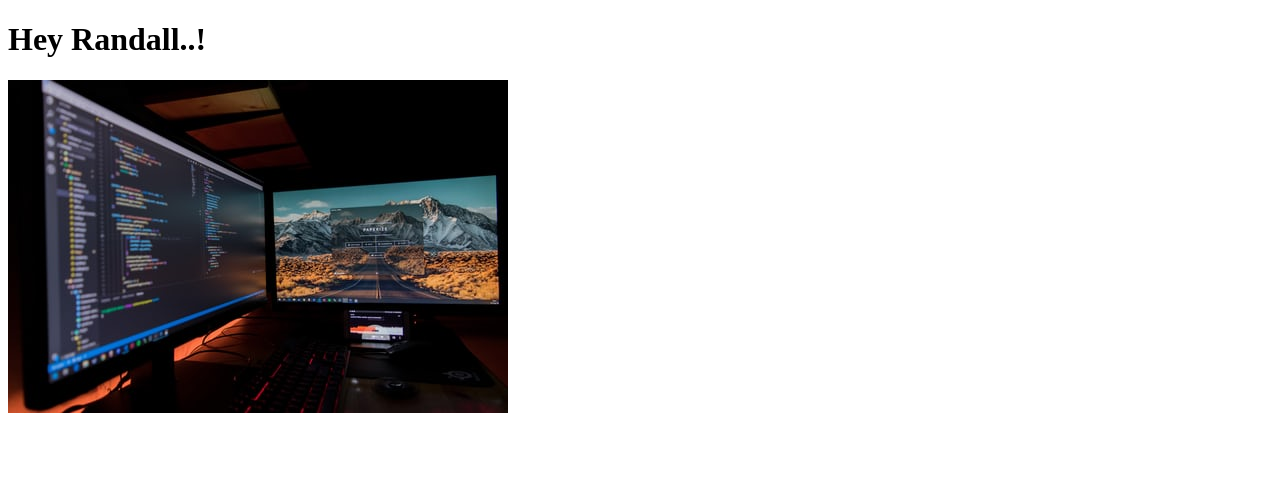
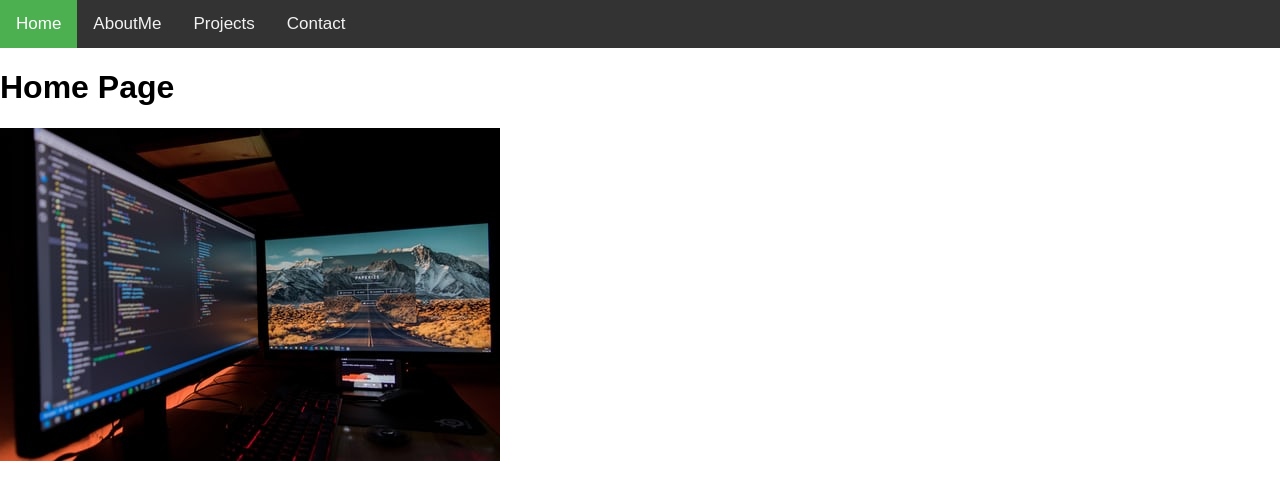
Before and after one commit to change-man/myfirstproject, a plain HTML site: page index.html in a window 1280 px wide. Drawn offline with Linux system fonts and the light colour scheme.

Commit message:
Adding a Nav bar structure with instyle css

```diff
--- a/index.html
+++ b/index.html
@@ -3,9 +3,48 @@
 <head>
     <meta charset="UTF-8">
     <title>MyFirstTest</title>
+    <!--    THIS IS HOW YOU LINK A CSS FILE-->
+    <link rel="stylesheet" type="text/css" href="css/navbar.css">
 </head>
-    <body>
-        <h1>Hey Randall..!</h1>
-        <img src="images/coding.jpg" alt="coding">
-    </body>
+<style>
+    body {
+        margin: 0;
+        font-family: Arial, Helvetica, sans-serif;
+    }
+    /* Add a black background color to the top navigation */
+    .topnav {
+        overflow: hidden;
+        background-color: #333;
+    }
+    /* Style the links inside the navigation bar */
+    .topnav a {
+        float: left;
+        color: #f2f2f2;
+        text-align: center;
+        padding: 14px 16px;
+        text-decoration: none;
+        font-size: 17px;
+    }
+    /* Change the color of links on hover */
+    .topnav a:hover {
+        background-color: #ddd;
+        color: black;
+    }
+    /* Add a color to the active/current link */
+    .topnav a.active {
+        background-color: #4CAF50;
+        color: white;
+    }
+
+</style>
+<body>
+<div class="topnav">
+    <a class="active" href="#">Home</a>
+    <a href="#">AboutMe</a>
+    <a href="#">Projects</a>
+    <a href="#">Contact</a>
+</div>
+<h1>Home Page</h1>
+<img src="images/coding.jpg" alt="coding">
+</body>
 </html>
```
